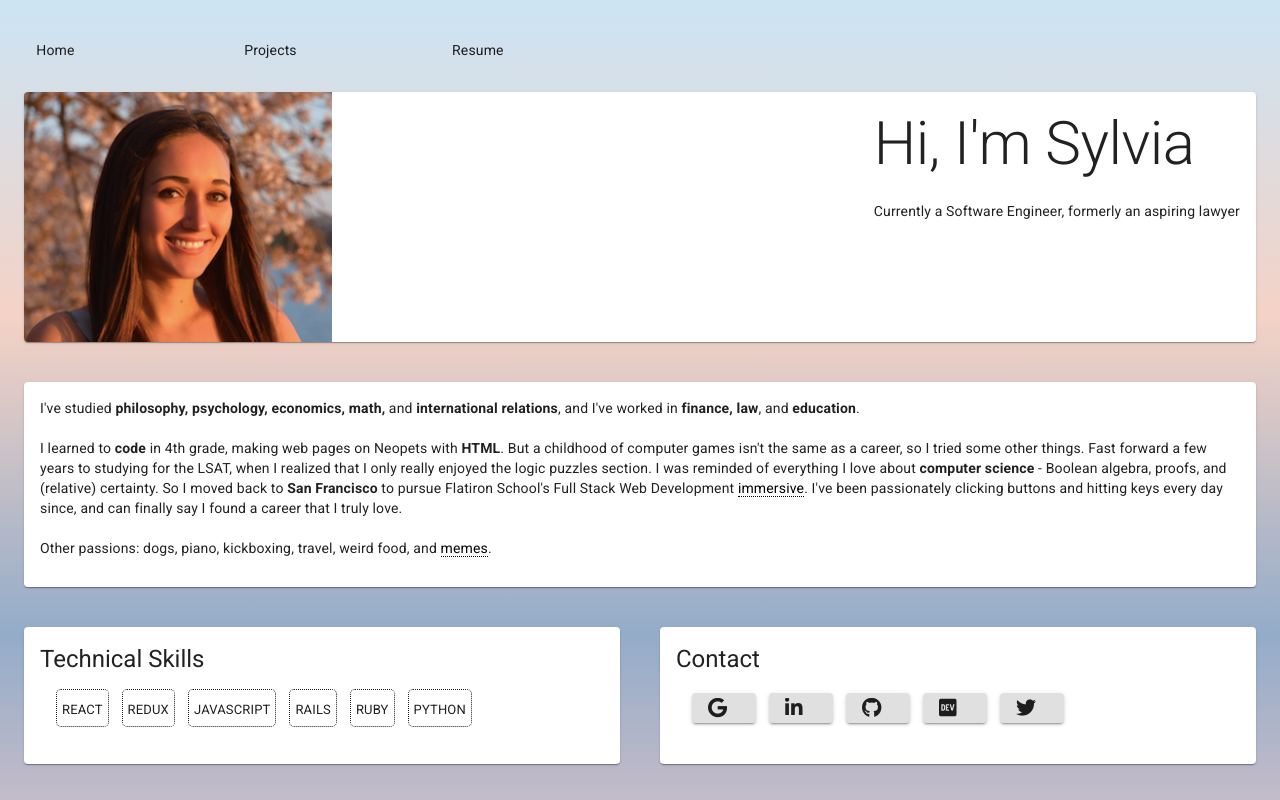
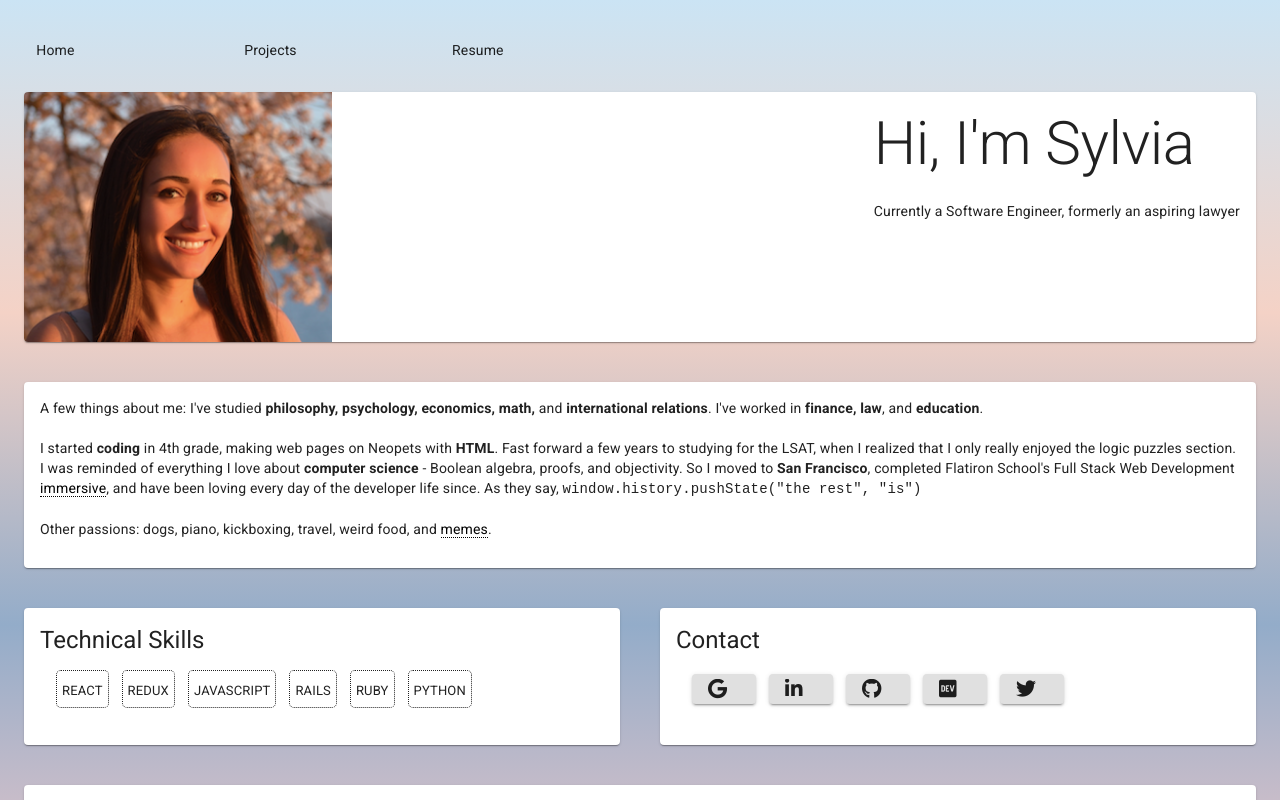
Before and after one commit to sylviapap/personal-site-react, a React (Create React App) app: page / in a window 1280 px wide. Shown: the top 800 px of the page. Built offline with nearby package versions, Linux system fonts and the light colour scheme.

Commit message:
Add dumb joke to my bio lol

```diff
--- a/src/pages/Home.js
+++ b/src/pages/Home.js
@@ -86,10 +86,10 @@ export default function Home() {
         <Card className={classes.root}>
             <CardContent>
               <Typography variant="body2" gutterBottom>
-              I've studied <strong>philosophy, psychology, economics, math,</strong> and <strong>international relations</strong>, and I've worked in <strong>finance, law</strong>, and <strong>education</strong>.
+              A few things about me: I've studied <strong>philosophy, psychology, economics, math,</strong> and <strong>international relations</strong>. I've worked in <strong>finance, law</strong>, and <strong>education</strong>.
               <br></br>
               <br></br>
-              I learned to <strong>code</strong> in 4th grade, making web pages on Neopets with <strong>HTML</strong>. But a childhood of computer games isn't the same as a career, so I tried some other things. Fast forward a few years to studying for the LSAT, when I realized that I only really enjoyed the logic puzzles section. I was reminded of everything I love about <strong>computer science</strong> - Boolean algebra, proofs, and (relative) certainty. So I moved back to <strong>San Francisco</strong> to pursue Flatiron School's Full Stack Web Development <Link className={classes.links} underline="none" href="https://flatironschool.com/career-courses/coding-bootcamp/san-francisco">immersive</Link>. I've been passionately clicking buttons and hitting keys every day since, and can finally say I found a career that I truly love.
+              I started <strong>coding</strong> in 4th grade, making web pages on Neopets with <strong>HTML</strong>. Fast forward a few years to studying for the LSAT, when I realized that I only really enjoyed the logic puzzles section. I was reminded of everything I love about <strong>computer science</strong> - Boolean algebra, proofs, and objectivity. So I moved to <strong>San Francisco</strong>, completed Flatiron School's Full Stack Web Development <Link className={classes.links} underline="none" href="https://flatironschool.com/career-courses/coding-bootcamp/san-francisco">immersive</Link>, and have been loving every day of the developer life since. As they say, <code>window.history.pushState("the rest", "is")</code>
               <br></br>
               <br></br>
               Other passions: dogs, piano, kickboxing, travel, weird food, and <Link className={classes.links} underline="none" href="https://www.instagram.com/p/B-AJtycgYKU/?igshid=12f3s8qalj71s">memes</Link>.
```
